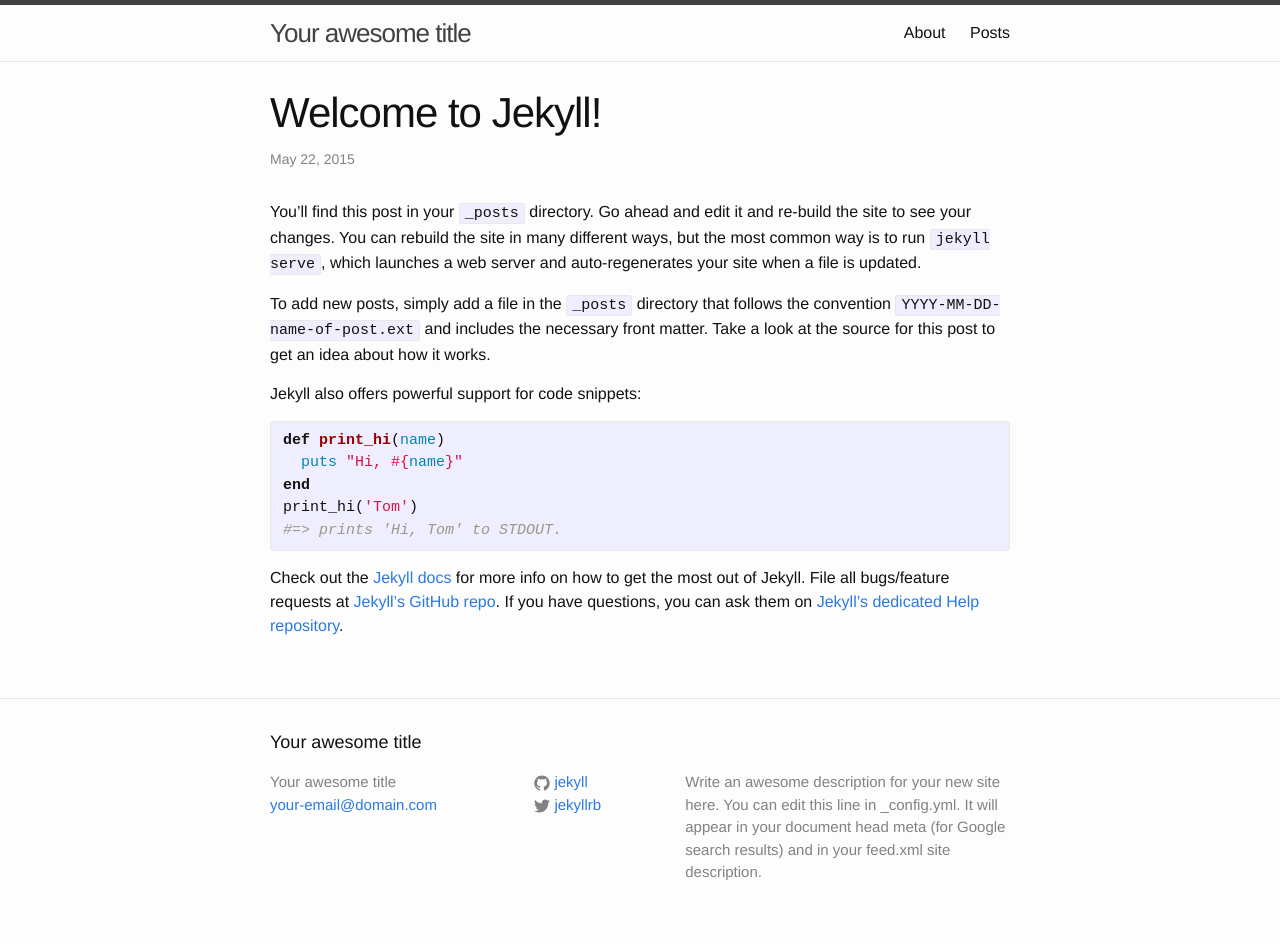
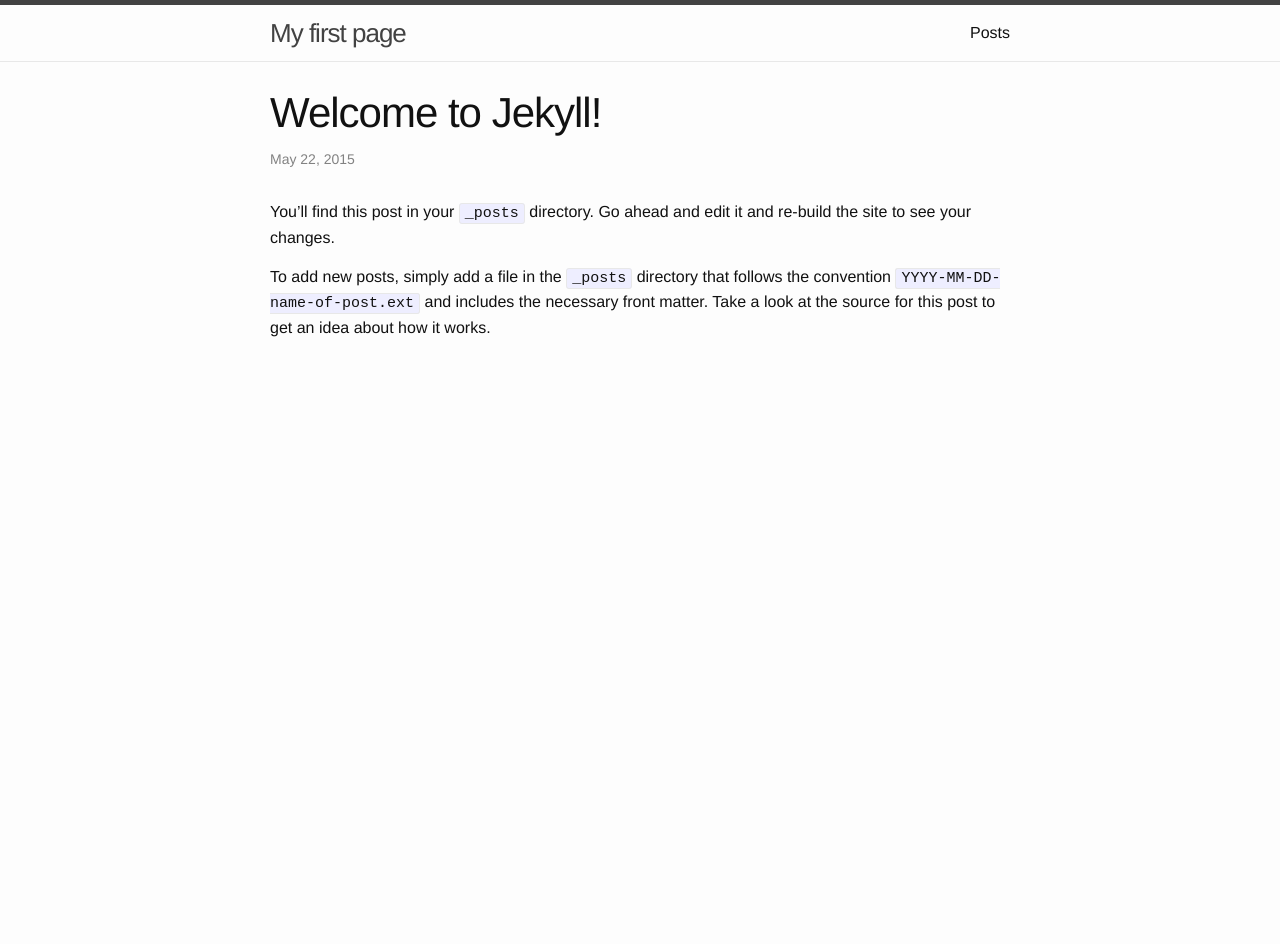
Before and after one commit to rcorbeil-ssf/stepsToGetYouStarted, a Jekyll site: the page built from my-page/_posts/2015-05-22-welcome-to-jekyll.markdown, in a window 1280 px wide. Built offline with Jekyll 4.4.1, drawn with Linux system fonts in a browser that asks for light colours; after the commit the page ends 900 px from its top, so only the background shows below that.

Commit message:
Modified files

```diff
--- a/my-page/_config.yml
+++ b/my-page/_config.yml
@@ -1,5 +1,5 @@
 # Site settings
-title: Your awesome title
+title: My first page
 email: your-email@domain.com
 description: > # this means to ignore newlines until "baseurl:"
   Write an awesome description for your new site here. You can edit this
--- a/my-page/_includes/footer.html
+++ /dev/null
@@ -1,55 +0,0 @@
-<footer class="site-footer">
-
-  <div class="wrapper">
-
-    <h2 class="footer-heading">{{ site.title }}</h2>
-
-    <div class="footer-col-wrapper">
-      <div class="footer-col  footer-col-1">
-        <ul class="contact-list">
-          <li>{{ site.title }}</li>
-          <li><a href="mailto:{{ site.email }}">{{ site.email }}</a></li>
-        </ul>
-      </div>
-
-      <div class="footer-col  footer-col-2">
-        <ul class="social-media-list">
-          {% if site.github_username %}
-          <li>
-            <a href="https://github.com/{{ site.github_username }}">
-              <span class="icon  icon--github">
-                <svg viewBox="0 0 16 16">
-                  <path fill="#828282" d="M7.999,0.431c-4.285,0-7.76,3.474-7.76,7.761 c0,3.428,2.223,6.337,5.307,7.363c0.388,0.071,0.53-0.168,0.53-0.374c0-0.184-0.007-0.672-0.01-1.32 c-2.159,0.469-2.614-1.04-2.614-1.04c-0.353-0.896-0.862-1.135-0.862-1.135c-0.705-0.481,0.053-0.472,0.053-0.472 c0.779,0.055,1.189,0.8,1.189,0.8c0.692,1.186,1.816,0.843,2.258,0.645c0.071-0.502,0.271-0.843,0.493-1.037 C4.86,11.425,3.049,10.76,3.049,7.786c0-0.847,0.302-1.54,0.799-2.082C3.768,5.507,3.501,4.718,3.924,3.65 c0,0,0.652-0.209,2.134,0.796C6.677,4.273,7.34,4.187,8,4.184c0.659,0.003,1.323,0.089,1.943,0.261 c1.482-1.004,2.132-0.796,2.132-0.796c0.423,1.068,0.157,1.857,0.077,2.054c0.497,0.542,0.798,1.235,0.798,2.082 c0,2.981-1.814,3.637-3.543,3.829c0.279,0.24,0.527,0.713,0.527,1.437c0,1.037-0.01,1.874-0.01,2.129 c0,0.208,0.14,0.449,0.534,0.373c3.081-1.028,5.302-3.935,5.302-7.362C15.76,3.906,12.285,0.431,7.999,0.431z"/>
-                </svg>
-              </span>
-
-              <span class="username">{{ site.github_username }}</span>
-            </a>
-          </li>
-          {% endif %}
-
-          {% if site.twitter_username %}
-          <li>
-            <a href="https://twitter.com/{{ site.twitter_username }}">
-              <span class="icon  icon--twitter">
-                <svg viewBox="0 0 16 16">
-                  <path fill="#828282" d="M15.969,3.058c-0.586,0.26-1.217,0.436-1.878,0.515c0.675-0.405,1.194-1.045,1.438-1.809
-                  c-0.632,0.375-1.332,0.647-2.076,0.793c-0.596-0.636-1.446-1.033-2.387-1.033c-1.806,0-3.27,1.464-3.27,3.27 c0,0.256,0.029,0.506,0.085,0.745C5.163,5.404,2.753,4.102,1.14,2.124C0.859,2.607,0.698,3.168,0.698,3.767 c0,1.134,0.577,2.135,1.455,2.722C1.616,6.472,1.112,6.325,0.671,6.08c0,0.014,0,0.027,0,0.041c0,1.584,1.127,2.906,2.623,3.206 C3.02,9.402,2.731,9.442,2.433,9.442c-0.211,0-0.416-0.021-0.615-0.059c0.416,1.299,1.624,2.245,3.055,2.271 c-1.119,0.877-2.529,1.4-4.061,1.4c-0.264,0-0.524-0.015-0.78-0.046c1.447,0.928,3.166,1.469,5.013,1.469 c6.015,0,9.304-4.983,9.304-9.304c0-0.142-0.003-0.283-0.009-0.423C14.976,4.29,15.531,3.714,15.969,3.058z"/>
-                </svg>
-              </span>
-
-              <span class="username">{{ site.twitter_username }}</span>
-            </a>
-          </li>
-          {% endif %}
-        </ul>
-      </div>
-
-      <div class="footer-col  footer-col-3">
-        <p class="text">{{ site.description }}</p>
-      </div>
-    </div>
-
-  </div>
-
-</footer>
--- a/my-page/_layouts/default.html
+++ b/my-page/_layouts/default.html
@@ -13,8 +13,6 @@
       </div>
     </div>
 
-    {% include footer.html %}
-
   </body>
 
 </html>
--- a/my-page/_posts/2015-05-22-welcome-to-jekyll.markdown
+++ b/my-page/_posts/2015-05-22-welcome-to-jekyll.markdown
@@ -4,22 +4,6 @@ title:  "Welcome to Jekyll!"
 date:   2015-05-22 16:25:46
 categories: jekyll update
 ---
-You’ll find this post in your `_posts` directory. Go ahead and edit it and re-build the site to see your changes. You can rebuild the site in many different ways, but the most common way is to run `jekyll serve`, which launches a web server and auto-regenerates your site when a file is updated.
+You’ll find this post in your `_posts` directory. Go ahead and edit it and re-build the site to see your changes.
 
 To add new posts, simply add a file in the `_posts` directory that follows the convention `YYYY-MM-DD-name-of-post.ext` and includes the necessary front matter. Take a look at the source for this post to get an idea about how it works.
-
-Jekyll also offers powerful support for code snippets:
-
-{% highlight ruby %}
-def print_hi(name)
-  puts "Hi, #{name}"
-end
-print_hi('Tom')
-#=> prints 'Hi, Tom' to STDOUT.
-{% endhighlight %}
-
-Check out the [Jekyll docs][jekyll] for more info on how to get the most out of Jekyll. File all bugs/feature requests at [Jekyll’s GitHub repo][jekyll-gh]. If you have questions, you can ask them on [Jekyll’s dedicated Help repository][jekyll-help].
-
-[jekyll]:      http://jekyllrb.com
-[jekyll-gh]:   https://github.com/jekyll/jekyll
-[jekyll-help]: https://github.com/jekyll/jekyll-help
```
Also changed, not shown: my-page/about.md (deleted, +0 -11 lines), my-page/index.html (deleted, +0 -23 lines).
